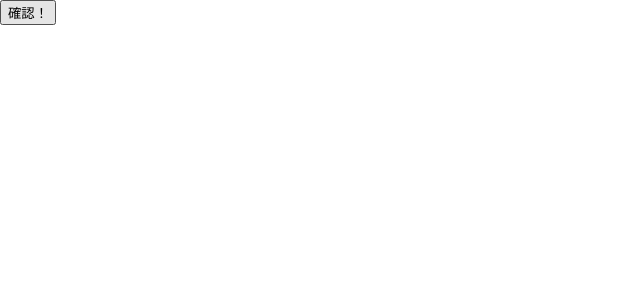
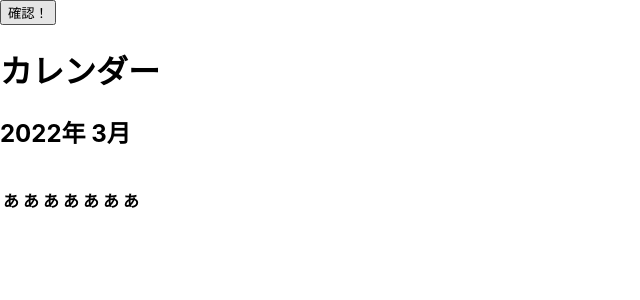
Before and after one commit to cokemaniaIIDX/Zenon, a React (Create React App) app in the folder front/: page / in a window 1280 px wide. Shown: the top 300 px of the page, without its empty margins (0-640 px from the left). Built offline with nearby package versions, Linux system fonts and the light colour scheme.

Commit message:
年月まで表示

```diff
--- a/front/src/Calendar.tsx
+++ b/front/src/Calendar.tsx
@@ -1,19 +1,54 @@
-function Calendar() {
+import React from "react";
 
-  const Confirm = ()=> {
-    const Today = new Date();
-    console.log("toString: " + Today.toString())
-    console.log("toDateString: " + Today.toDateString())
-    console.log("toISOString: " + Today.toISOString())
-    console.log("toJSON: " + Today.toJSON())
-    console.log("toUTCString: " + Today.toUTCString())
-    console.log("toLocaleString: " + Today.toLocaleString())
+interface Props {
+  item: string;
+  children: React.ReactNode;
+}
+
+const Calendar: React.VFC = () => {
+
+  const date = new Date();
+  const year = date.getFullYear();
+  const month = date.getMonth() + 1;
+
+  const Confirm = () => {
+    console.log(year)
+    console.log(typeof(year))
   }
 
   return (
     <div>
       <input type="button" value="確認！" onClick={Confirm} />
+      <div>
+        <h1>カレンダー</h1>
+        <h2>{year}年 {month}月</h2>
+        <table>
+          <thead>
+            <ListWeek />
+          </thead>
+        </table>
+      </div>
     </div>
   )
 }
+
+const ListWeek: React.VFC = () => {
+
+  const week: string[] = ["日", "月", "火", "水", "木", "金", "土"]
+
+  return (
+    <tr>
+      {week.map((item, key) =>
+        <th key={key}><Week /></th>
+      )}
+    </tr>
+  )
+}
+
+const Week: React.VFC = () => {
+  return (
+    <p>あ</p>
+  )
+}
+
 export default Calendar;
```
